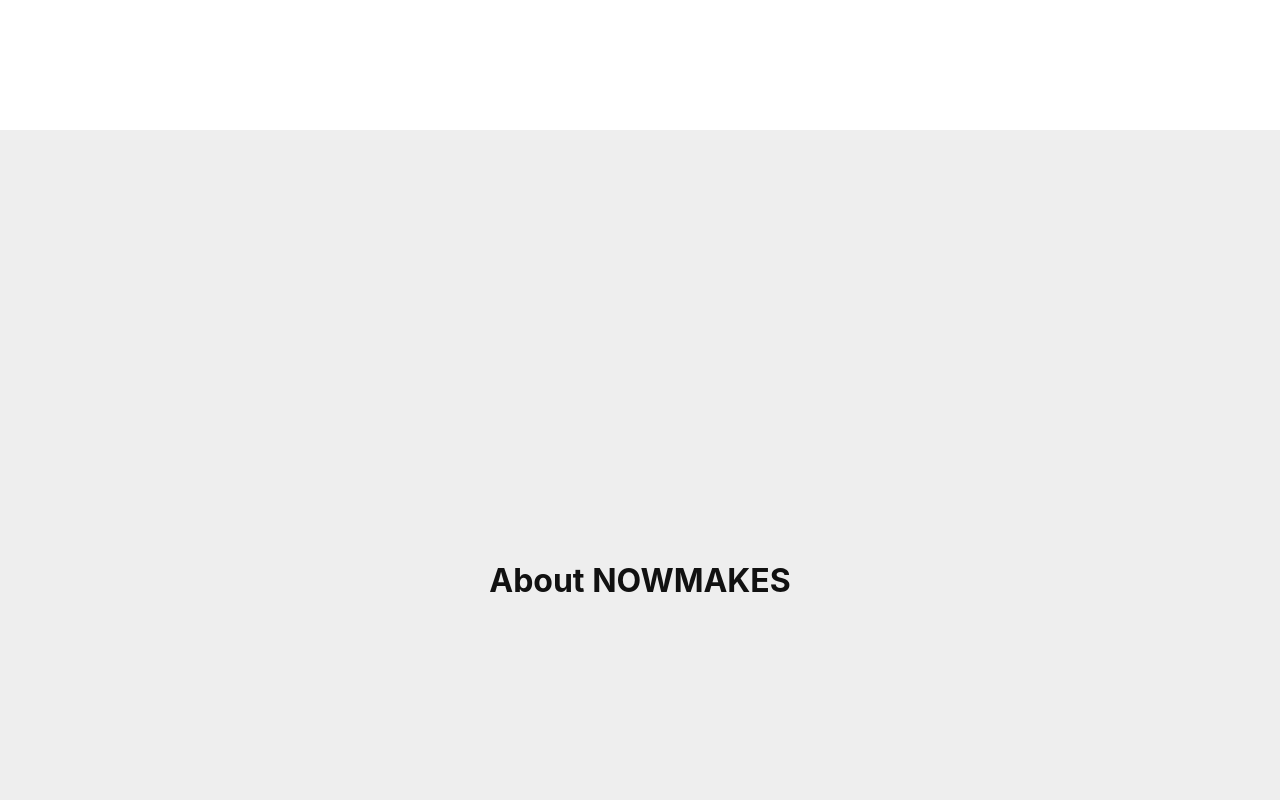
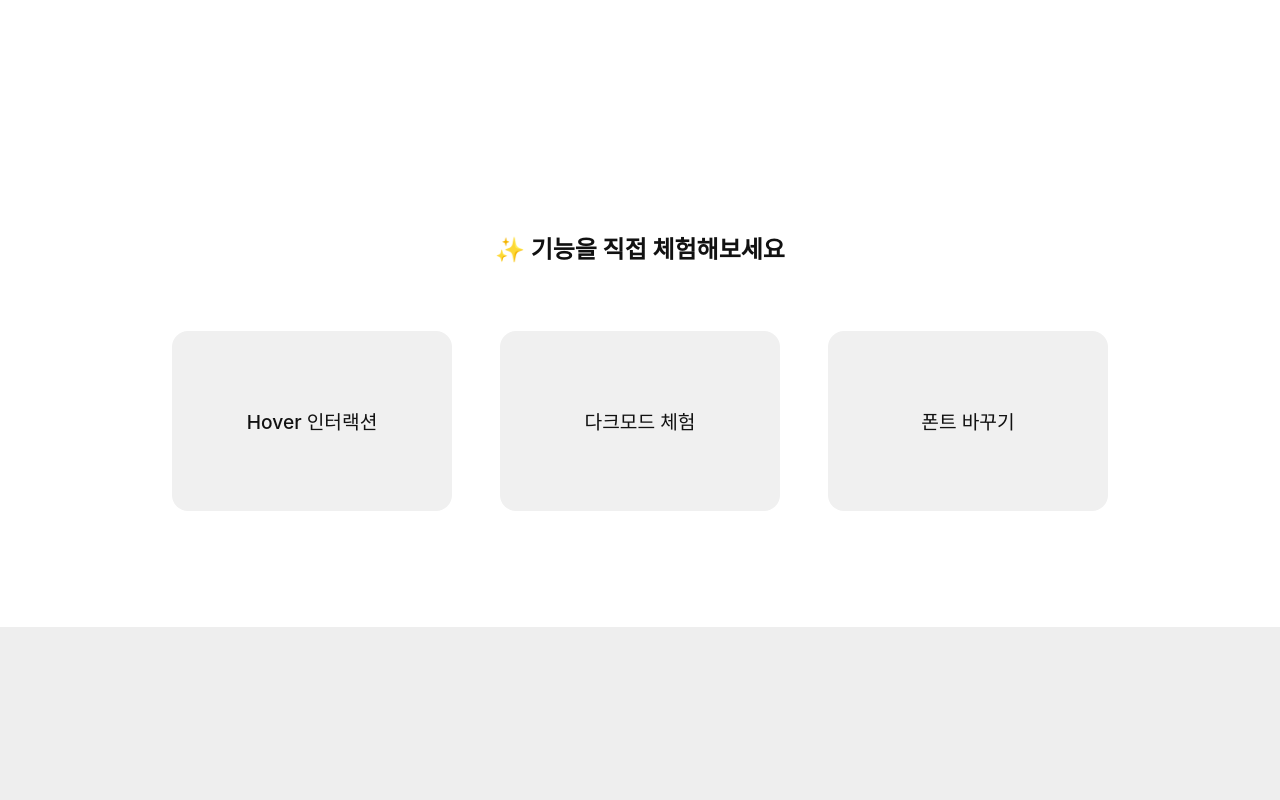
Before and after one commit to BaekSeoungJae/nowmakes, a React (Create React App) app: page / in a window 1280 px wide. Shown: the part 840-1640 px from the top of the page. Built offline with nearby package versions, Linux system fonts and the light colour scheme.

Commit message:
마우스 트래거 추가 및 쇼케이스 섹션 구상중..

```diff
--- a/package.json
+++ b/package.json
@@ -7,6 +7,7 @@
     "@testing-library/jest-dom": "^6.6.3",
     "@testing-library/react": "^16.1.0",
     "@testing-library/user-event": "^13.2.1",
+    "framer-motion": "^12.23.0",
     "react": "^19.1.0",
     "react-dom": "^19.1.0",
     "react-scripts": "5.0.1",
--- /dev/null
+++ b/src/animations/MotionCircle.jsx
@@ -0,0 +1,71 @@
+import { useEffect, useState } from "react";
+
+const MotionCircle = ({ currentSection }) => {
+  const [position, setPosition] = useState({ x: 0, y: 0 });
+
+  const getCircleStyle = () => {
+    switch (currentSection) {
+      case "hero":
+        return {
+          size: 200,
+          color: "rgba(255,255,255,1)",
+          border: "1px solid rgba(255,255,255,0.2)",
+        };
+      case "showcase":
+        return {
+          size: 50,
+          color: "rgba(255, 255, 255, 0.1)",
+          border: "1px solid rgba(47, 0, 255, 0.2)",
+        };
+      case "about":
+        return {
+          size: 80,
+          color: "rgba(0, 255, 255, 0.1)",
+          border: "1px solid rgba(0, 255, 255, 0.2)",
+        };
+      case "sample":
+        return {
+          size: 120,
+          color: "rgba(255, 0, 128, 0.05)",
+          border: "1px solid rgba(255, 0, 128, 0.2)",
+        };
+      default:
+        return {
+          size: 100,
+          color: "rgba(255,255,255,0.05)",
+          border: "1px solid rgba(255,255,255,0.2)",
+        };
+    }
+  };
+
+  const { size, color, border } = getCircleStyle();
+
+  useEffect(() => {
+    const handleMouseMove = (e) => {
+      setPosition({ x: e.clientX, y: e.clientY });
+    };
+    window.addEventListener("mousemove", handleMouseMove);
+    return () => window.removeEventListener("mousemove", handleMouseMove);
+  }, []);
+
+  return (
+    <div
+      style={{
+        position: "fixed",
+        left: `${position.x}px`,
+        top: `${position.y}px`,
+        transform: "translate(-50%, -50%)",
+        width: `${size}px`,
+        height: `${size}px`,
+        background: color,
+        border: border,
+        borderRadius: "50%",
+        pointerEvents: "none",
+        zIndex: 5,
+        mixBlendMode: "exclusion",
+      }}
+    />
+  );
+};
+
+export default MotionCircle;
--- /dev/null
+++ b/src/components/ui/FlipCard.jsx
@@ -0,0 +1,89 @@
+import React, { useState, useEffect } from "react";
+import styled from "styled-components";
+
+const Card = styled.div`
+  width: 280px;
+  height: 180px;
+  perspective: 1000px;
+  margin: 1rem;
+`;
+
+const CardInner = styled.div`
+  position: relative;
+  width: 100%;
+  height: 100%;
+  transition: transform 0.6s ease;
+  transform-style: preserve-3d;
+
+  ${Card}:hover & {
+    transform: rotateY(180deg);
+  }
+
+  &.flipped {
+    transform: rotateY(180deg);
+  }
+
+  @media (hover: none) {
+    ${Card}:hover & {
+      transform: none;
+    }
+  }
+`;
+
+const Face = styled.div`
+  position: absolute;
+  width: 100%;
+  height: 100%;
+  backface-visibility: hidden;
+  display: flex;
+  align-items: center;
+  justify-content: center;
+  border-radius: 16px;
+  font-size: 1.2rem;
+  font-weight: 500;
+  padding: 1rem;
+`;
+
+const CardFront = styled(Face)`
+  background: ${({ theme }) => theme.card};
+  color: ${({ theme }) => theme.text};
+  transition: background-color 0.3s ease-in-out, color 0.3s ease-in-out;
+`;
+
+const CardBack = styled(Face)`
+  background: ${({ theme }) => theme.accent};
+  color: #fff;
+  transform: rotateY(180deg);
+  text-align: center;
+  transition: background-color 0.3s ease-in-out;
+`;
+
+const FlipCard = ({ title, desc, onClick }) => {
+  const [isFlipped, setIsFlipped] = useState(false);
+  const [isMobile, setIsMobile] = useState(false);
+
+  useEffect(() => {
+    const match = window.matchMedia("(hover: none)");
+    setIsMobile(match.matches);
+  }, []);
+
+  const handleClick = () => {
+    if (isMobile) setIsFlipped((prev) => !prev);
+    if (onClick) onClick(); // ✅ 여기서 props 실행
+  };
+
+  return (
+    <Card onClick={handleClick}>
+      <CardInner className={isFlipped ? "flipped" : ""}>
+        <CardFront>
+          <span>{title}</span>
+        </CardFront>
+        <CardBack>
+          <p>{desc}</p>
+        </CardBack>
+      </CardInner>
+    </Card>
+  );
+};
+
+export default FlipCard;
--- a/src/components/HeroSection.jsx
+++ b/src/pages/HeroSection.jsx
@@ -3,6 +3,7 @@
 const Section = styled.section`
   width: 100%;
   height: 900px;
+  position: relative;
   display: flex;
   align-items: center;
   justify-content: center;
--- a/src/pages/MainPage.jsx
+++ b/src/pages/MainPage.jsx
@@ -1,11 +1,13 @@
 import { useEffect, useState, useRef } from "react";
 import styled from "styled-components";
-import HeroSection from "../components/HeroSection";
-import AboutSection from "../components/AboutSection";
-import SampleSection from "../components/SampleSection";
-import InfoSection from "../components/InfoSection";
+import HeroSection from "./HeroSection";
+import AboutSection from "./AboutSection";
+import SampleSection from "./SampleSection";
+import InfoSection from "./InfoSection";
 import Footer from "../components/Footer";
 import Header from "../components/Header";
+import MotionCircle from "../animations/MotionCircle";
+import ShowcaseSection from "./ShowcaseSection";
 
 const Container = styled.main`
   display: flex;
@@ -31,10 +33,12 @@
   cursor: pointer;
   z-index: 1000;
 `;
+
 const MainPage = ({ toggleTheme, isDarkMode }) => {
   const [currentSection, setCurrentSection] = useState("hero");
 
   const heroRef = useRef(null);
+  const showcaseRef = useRef(null);
   const aboutRef = useRef(null);
   const sampleRef = useRef(null);
   const infoRef = useRef(null);
@@ -42,6 +46,7 @@
 
   const sectionRefs = {
     hero: heroRef,
+    showcase: showcaseRef,
     about: aboutRef,
     sample: sampleRef,
     info: infoRef,
@@ -60,19 +65,25 @@
       { threshold: 0.5 }
     );
 
-    [heroRef, aboutRef, sampleRef, infoRef, footerRef].forEach((ref) => {
-      if (ref.current) observer.observe(ref.current);
-    });
+    [heroRef, showcaseRef, aboutRef, sampleRef, infoRef, footerRef].forEach(
+      (ref) => {
+        if (ref.current) observer.observe(ref.current);
+      }
+    );
 
     return () => observer.disconnect();
   }, []);
 
   return (
     <Container>
+      <MotionCircle currentSection={currentSection} />
       <Header currentSection={currentSection} sectionRefs={sectionRefs} />
       <MainWrapper>
         <section id="hero" ref={sectionRefs.hero}>
           <HeroSection />
+        </section>
+        <section id="showcase" ref={sectionRefs.showcase}>
+          <ShowcaseSection toggleTheme={toggleTheme} />
         </section>
         <section id="about" ref={sectionRefs.about}>
           <AboutSection />
--- /dev/null
+++ b/src/pages/ShowcaseSection.jsx
@@ -0,0 +1,43 @@
+import React from "react";
+import styled from "styled-components";
+import FlipCard from "../components/ui/FlipCard";
+
+const Section = styled.section`
+  padding: 100px 20px;
+  text-align: center;
+  background-color: ${({ theme }) => theme.body};
+  color: ${({ theme }) => theme.text};
+`;
+
+const CardWrapper = styled.div`
+  display: flex;
+  justify-content: center;
+  flex-wrap: wrap; /* 반응형 대응 */
+  margin-top: 50px;
+  gap: 1rem;
+`;
+
+const ShowcaseSection = ({ toggleTheme }) => {
+  return (
+    <Section>
+      <h2>✨ 기능을 직접 체험해보세요</h2>
+      <CardWrapper>
+        <FlipCard
+          title="Hover 인터랙션"
+          desc="PC에선 hover, 모바일에선 tap으로 작동합니다."
+        />
+        <FlipCard
+          title="다크모드 체험"
+          desc="버튼을 눌러 테마를 전환해보세요!"
+          onClick={toggleTheme}
+        />
+        <FlipCard
+          title="폰트 바꾸기"
+          desc="클릭 한 번으로 폰트를 바꿀 수 있어요."
+        />
+      </CardWrapper>
+    </Section>
+  );
+};
+
+export default ShowcaseSection;
--- a/src/styles/theme.js
+++ b/src/styles/theme.js
@@ -10,6 +10,9 @@
   scrollBar: "#919191",
   scrollBg: "#b1b1b1",
   togglebtn: "#c4c4c4",
+  card: "#f0f0f0", // 카드 앞면 배경
+  accent: "#00A8FF", // 강조 색상 (버튼/뒷면 카드 등)
+  accentHover: "#007ACC", // 강조 색상 hover 시
 };
 
 export const darkTheme = {
@@ -24,4 +27,7 @@
   scrollBar: "#919191",
   scrollBg: "#b1b1b1",
   togglebtn: "#727272",
+  card: "#1E1E1E",
+  accent: "#00FFD1",
+  accentHover: "#00BFA5",
 };
```
Also changed, not shown: src/pages/AboutSection.jsx (renamed from src/components/AboutSection.jsx), src/pages/InfoSection.jsx (renamed from src/components/InfoSection.jsx), src/pages/SampleSection.jsx (renamed from src/components/SampleSection.jsx), 1 other file (tests, documents, lock files or other folders).
